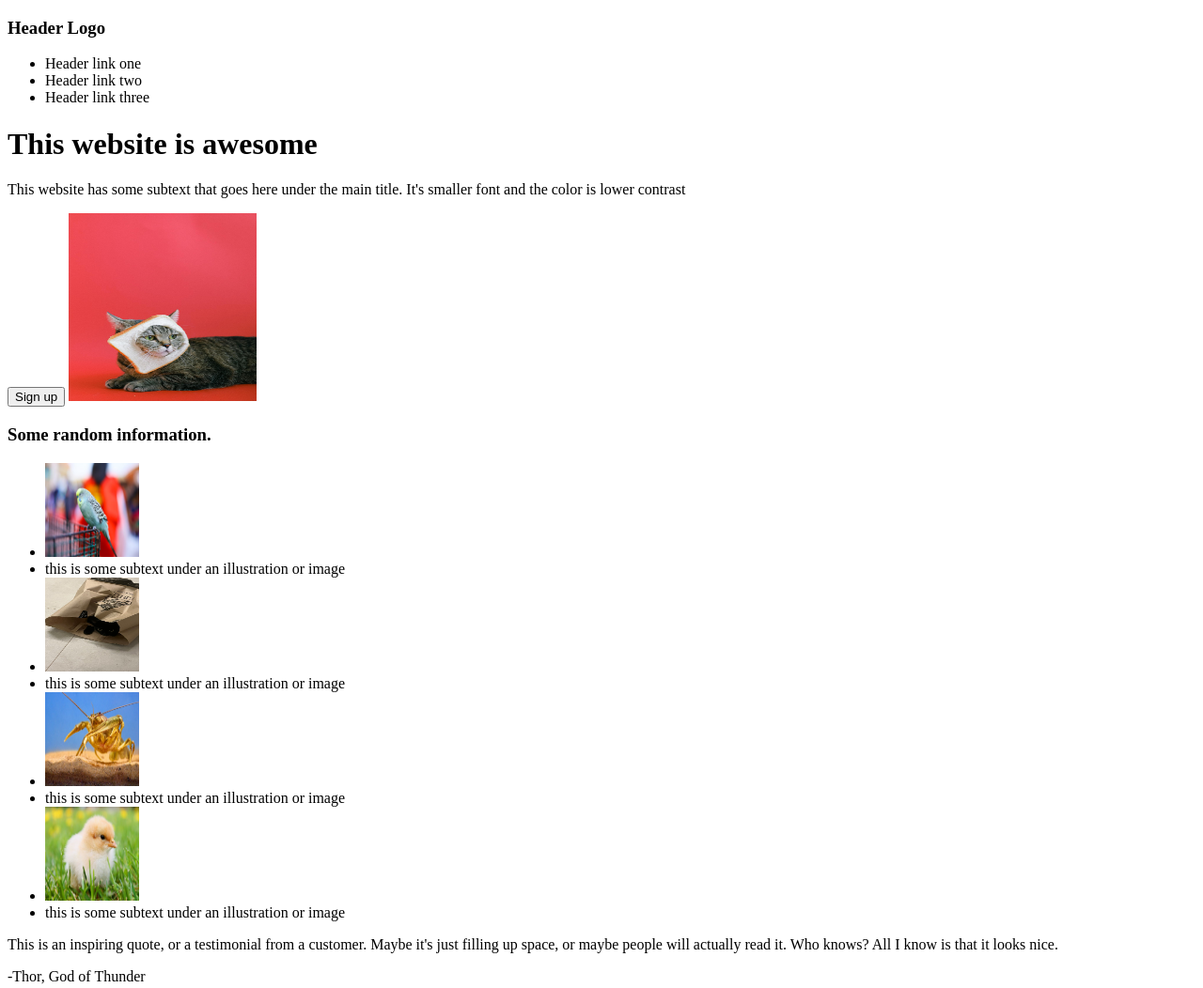
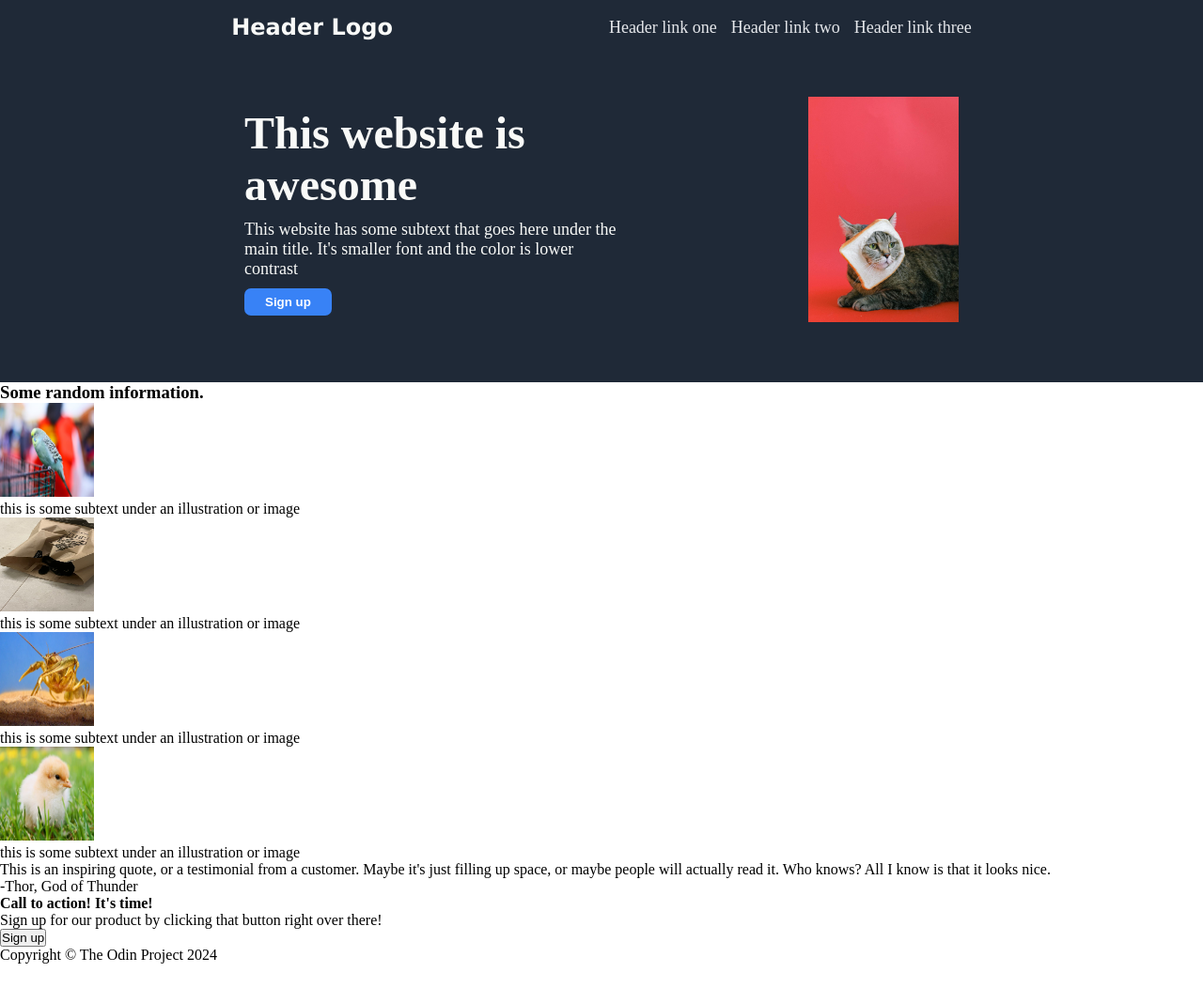
Before and after one commit to IcelandSpar/odin-landing-page, a plain HTML site: page index.html in a window 1280 px wide. Shown: the top 1052 px of the page at 94% size. After the commit the page ends 1026 px from the top, so only its background shows below. Drawn offline with Linux system fonts and the light colour scheme.

Commit message:
Add header to landing page

```diff
--- a/index.html
+++ b/index.html
@@ -5,7 +5,7 @@
 <head>
   <meta charset="UTF-8">
   <title>Landing Page</title>
-
+  <link rel="stylesheet" href="styles.css">
 </head>
 
 
@@ -14,18 +14,29 @@
 
 <body>
 <div>
-  <h3>Header Logo</h3>
-    <ul>
-      <li>Header link one</li>
-      <li>Header link two</li>
-      <li>Header link three</li>
-    </ul>
-
-    <h1>This website is awesome</h1>
-      <p>This website has some subtext that goes here under the main title. It's smaller font and the color is lower contrast</p>
-      <button>Sign up</button>
-    <!--Photo by Anna Shvets: https://www.pexels.com/photo/brown-tabby-cat-with-slice-of-loaf-bread-on-its-head-4587955/-->
-      <img src="images/cat-photo.jpg" alt="Photo of gray cat in a loaf position. It's head is in a slice of bread." height="200"  width="200" >
+  <div class="header-body">
+    <div class="header-top">
+      <h3 class="header-logo">Header Logo</h3>
+        <ul class ="header-links">
+          <li>Header link one</li>
+          <li>Header link two</li>
+          <li>Header link three</li>
+        </ul>
+    </div>
+      <div class="header2">
+        <div>
+          <ul>
+            <li><h1 class="awesome-header">This website is awesome</h1></li>
+            <li><p class="header-description">This website has some subtext that goes here under the main title. It's smaller font and the color is lower contrast</p></li>
+            <li class="header-button"><button><strong>Sign up</strong></button></li>
+          </ul>
+        </div>
+        <div>
+          <!--Photo by Anna Shvets: https://www.pexels.com/photo/brown-tabby-cat-with-slice-of-loaf-bread-on-its-head-4587955/-->
+          <img class="bread-cat" src="images/cat-photo.jpg" alt="Photo of gray cat in a loaf position. It's head is in a slice of bread." height="200"  width="200" >
+        </div>
+      </div>
+  </div>
     <h3>Some random information.</h3>
       <ul>
 
@@ -45,8 +56,10 @@
         <li><img src="images/chick.jpg" alt="picture of yellow chick sitting in grass." height="100" width="100"></li>
         <li>this is some subtext under an illustration or image</li>
       </ul>
+
       <p>This is an inspiring quote, or a testimonial from a customer. Maybe it's just filling up space, or maybe people will actually read it. Who knows? All I know is that it looks nice.</p>
       <p>-Thor, God of Thunder</p>
+
     <div>
       <h4>Call to action! It's time!</h4>
       <p>Sign up for our product by clicking that button right over there!</p>
--- a/styles.css
+++ b/styles.css
@@ -0,0 +1,90 @@
+* {
+    margin: 0;
+    box-sizing:border-box;
+    padding: 0;
+
+}
+
+ul {
+    list-style-type: none;
+}
+
+.header-body {
+    background-color: #1F2937;
+
+
+}
+
+.header-logo {
+    font-family: 'Lucida Sans', 'Lucida Sans Regular', 'Lucida Grande', 'Lucida Sans Unicode', Geneva, Verdana, sans-serif;
+    color: #F9FAF8;
+    font-size: 24px;
+    padding-top: 15px;
+}
+
+.header-top {
+    display: flex;
+    justify-content: center;
+    margin-right: 200px;
+    margin-left: 200px;
+    gap: 230px;
+
+}
+
+.header-links {
+    display: flex;
+    font-size: 18px;
+    color: #E5E7EB;
+    gap: 15px;
+    align-items: center;
+    margin-top: 15px;
+}
+
+.awesome-header {
+    font-size: 48px;
+    color: #F9FAF8;
+
+
+}
+
+.header-description {
+    font-size: 18px;
+    color:  #F9FAF8;
+}
+
+.header2 ul {
+
+    display: flex;
+    flex-direction: column;
+    gap: 10px;
+    max-width: 400px;
+
+}
+.header2 {
+    display: flex;
+    margin-left: 200px;
+    margin-right: 200px;
+    justify-content: center;
+    align-items: center;
+    gap: 200px;
+    padding-top: 60px;
+    padding-bottom: 60px;
+
+}
+
+.header-button button{
+    padding: 5px 20px 5px 20px;
+    background-color: #3882F6;
+    border-radius: 7px;
+    color: white;
+    border: 2px solid #3882F6;
+
+
+}
+
+
+.bread-cat {
+    height: 240px;
+    width: auto;
+
+}
```
